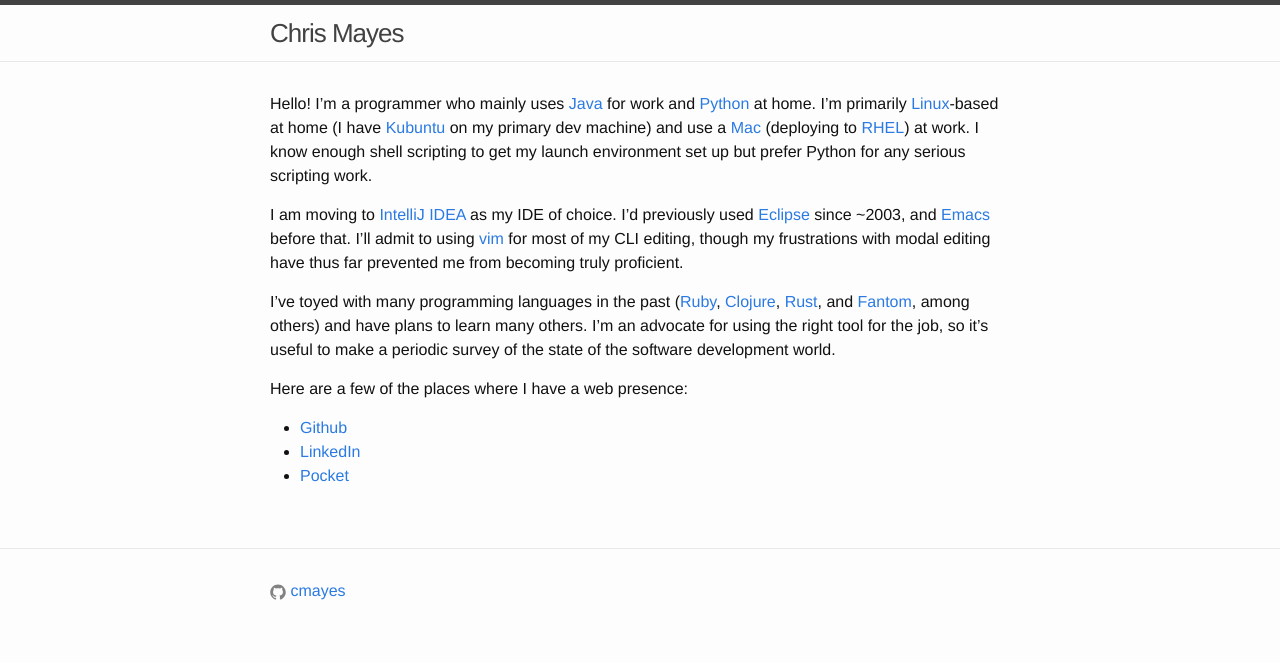
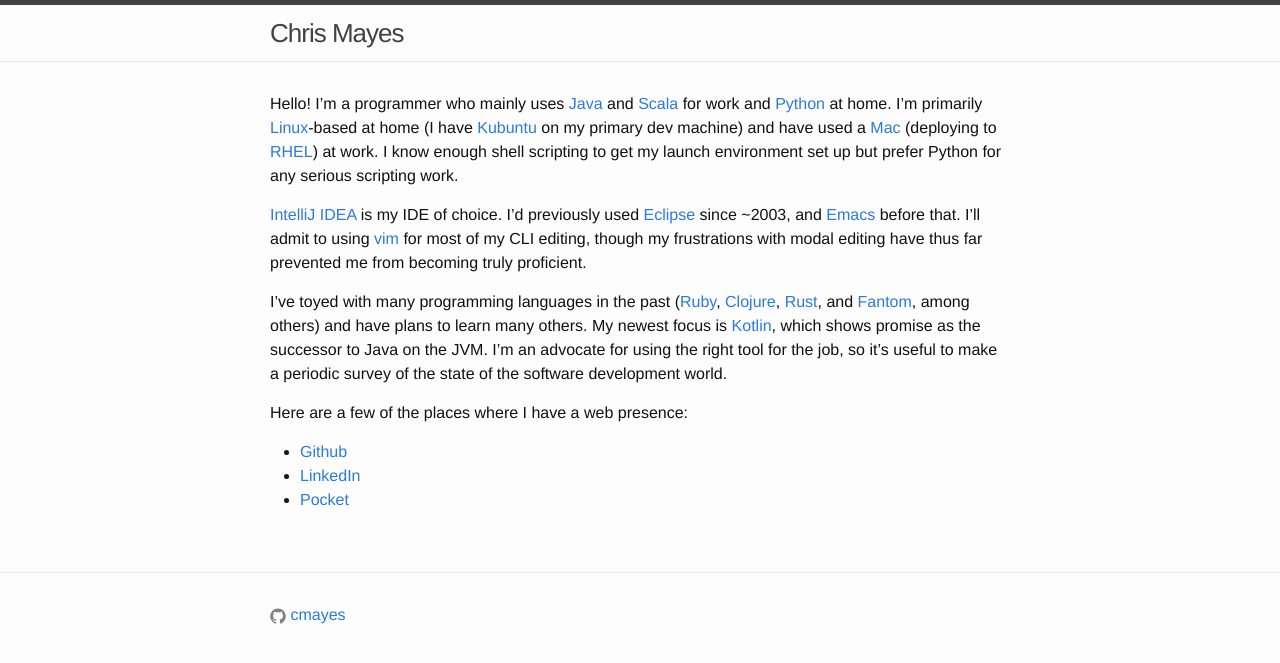
Before and after one commit to cmayes/cmayes.github.io, a Jekyll site: the page built from index.md, in a window 1280 px wide. Shown: the top 663 px of the page. Built offline with Jekyll 4.4.1, drawn with Linux system fonts in a browser that asks for light colours.

Commit message:
Updated info.

```diff
--- a/index.md
+++ b/index.md
@@ -1,22 +1,23 @@
 ---
 layout: page
 ---
-Hello!  I'm a programmer who mainly uses [Java][java] for work and [Python][python]
+Hello!  I'm a programmer who mainly uses [Java][java] and [Scala][scala] for work and
+[Python][python]
 at home. I'm primarily [Linux][linux]-based at home (I have [Kubuntu][kubuntu] on
-my primary dev machine) and use a [Mac][mac] (deploying to [RHEL][rhel]) at work.
+my primary dev machine) and have used a [Mac][mac] (deploying to [RHEL][rhel]) at work.
 I know enough shell scripting to get my launch environment set up but prefer Python
 for any serious scripting work.
 
-I am moving to [IntelliJ IDEA][idea] as my IDE of choice. I'd previously used
+[IntelliJ IDEA][idea] is my IDE of choice. I'd previously used
 [Eclipse][eclipse] since ~2003, and [Emacs][emacs] before that. I'll admit to using
 [vim][vim] for most of my CLI editing, though my frustrations with modal editing
 have thus far prevented me from becoming truly proficient.
 
 I've toyed with many programming languages in the past ([Ruby][ruby],
 [Clojure][clojure], [Rust][rust], and [Fantom][fantom], among others) and have
-plans to learn many others.  I'm an advocate for using the right tool for the job,
-so it's useful to make a periodic survey of the state of the software development
-world.
+plans to learn many others.  My newest focus is [Kotlin][kotlin], which shows promise
+as the successor to Java on the JVM. I'm an advocate for using the right tool for the
+job, so it's useful to make a periodic survey of the state of the software development world.
 
 Here are a few of the places where I have a web presence:
 
@@ -41,3 +42,5 @@ Here are a few of the places where I have a web presence:
 [kubuntu]:  http://www.kubuntu.org/
 [mac]:      https://www.apple.com/macbook-pro/
 [rhel]:     https://www.redhat.com/en/technologies/linux-platforms/enterprise-linux
+[kotlin]:   https://kotlinlang.org/
+[scala]:    https://www.scala-lang.org/
```
